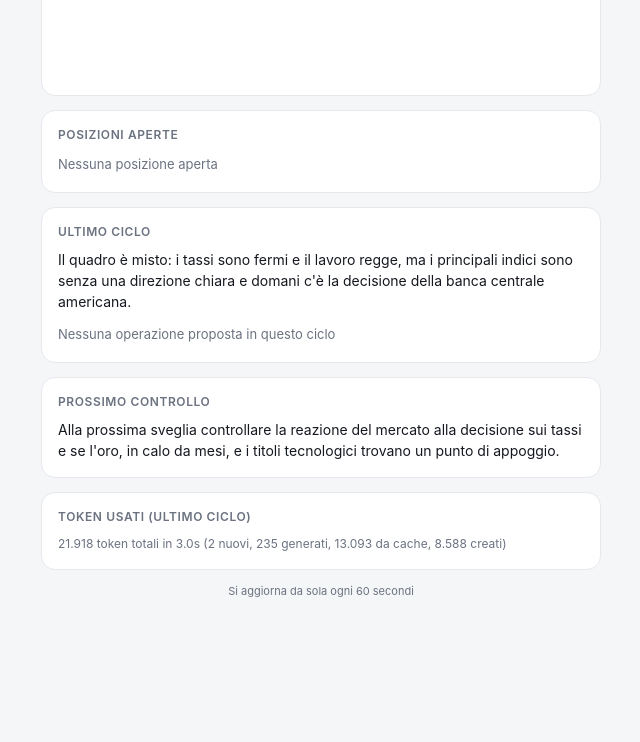
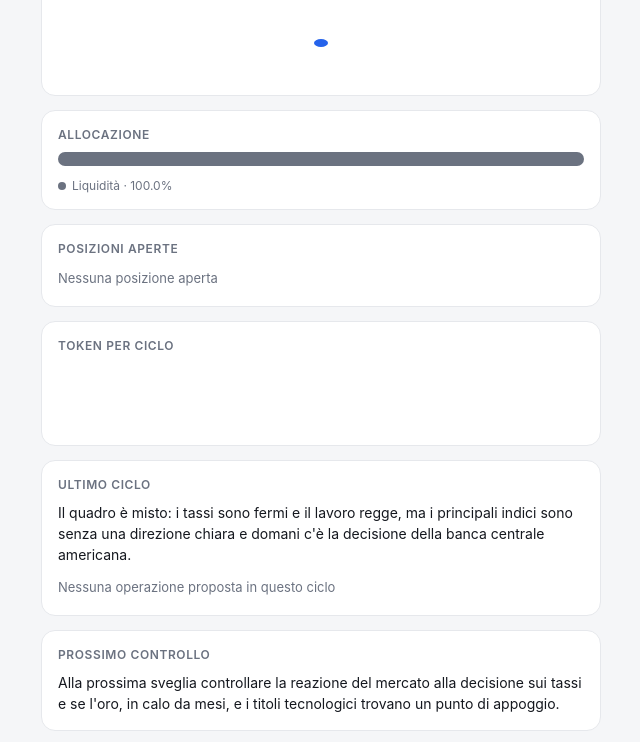
Before and after one commit to andreamassimi1998/trader-pro-dashboard, a plain HTML site: page index.html in a window 1280 px wide. Shown: the part 132-874 px from the top of the page, without its empty margins (319-959 px from the left). Before the commit the page ends 800 px from the top, so only its background shows below. Drawn offline with Linux system fonts and the light colour scheme.

Commit message:
Aggiunge grafici: allocazione portafoglio e token per ciclo
Corregge anche il grafico equity quando c'è un solo punto storico
(prima restava vuoto) e chiarisce che lo stato del mercato è quello
dell'ultimo ciclo, non un controllo in tempo reale.

Co-Authored-By: Claude Sonnet 5 <noreply@anthropic.com>

```diff
--- a/index.html
+++ b/index.html
@@ -100,6 +100,15 @@
   .text-block { font-size: 14px; line-height: 1.5; }
   .tokens { font-size: 12px; color: var(--text-dim); line-height: 1.6; }
   .refresh-note { text-align: center; font-size: 11px; color: var(--text-dim); margin-top: 8px; }
+
+  .alloc-bar { display: flex; width: 100%; height: 14px; border-radius: 7px; overflow: hidden; background: var(--badge-bg); }
+  .alloc-bar span { height: 100%; }
+  .alloc-legend { display: flex; flex-wrap: wrap; gap: 10px 16px; margin-top: 12px; }
+  .alloc-item { display: flex; align-items: center; gap: 6px; font-size: 12px; color: var(--text-dim); }
+  .alloc-dot { width: 8px; height: 8px; border-radius: 50%; flex-shrink: 0; }
+
+  svg.bars { width: 100%; height: 60px; display: block; }
+  .bars-caption { font-size: 11px; color: var(--text-dim); margin-top: 6px; }
   .error-banner {
     display: none;
     background: var(--badge-bg);
@@ -127,8 +136,20 @@
     </div>
 
     <div class="card">
+      <h2>Allocazione</h2>
+      <div class="alloc-bar" id="alloc-bar"></div>
+      <div class="alloc-legend" id="alloc-legend"></div>
+    </div>
+
+    <div class="card">
       <h2>Posizioni aperte</h2>
       <div id="positions"><div class="empty">Caricamento…</div></div>
+    </div>
+
+    <div class="card">
+      <h2>Token per ciclo</h2>
+      <svg class="bars" id="token-bars" viewBox="0 0 300 60" preserveAspectRatio="none"></svg>
+      <div class="bars-caption" id="token-bars-caption"></div>
     </div>
 
     <div class="card">
@@ -169,9 +190,23 @@
     failed: "Invio fallito",
   };
 
+  // Tavolozza fissa per i titoli in portafoglio, stabile tra un aggiornamento e l'altro
+  // (non dipende dall'ordine in cui arrivano le posizioni).
+  const PALETTE = ["#2563eb", "#f59e0b", "#8b5cf6", "#06b6d4", "#ec4899", "#84cc16", "#f97316", "#14b8a6"];
+  function colorFor(symbol) {
+    let hash = 0;
+    for (let i = 0; i < symbol.length; i++) hash = (hash * 31 + symbol.charCodeAt(i)) >>> 0;
+    return PALETTE[hash % PALETTE.length];
+  }
+
   function renderChart(history) {
     const svg = document.getElementById("chart");
-    if (!history || history.length < 2) { svg.innerHTML = ""; return; }
+    if (!history || history.length === 0) { svg.innerHTML = ""; return; }
+    if (history.length === 1) {
+      // Un solo punto: nessuna linea disegnabile, mostra solo un pallino così non sembra rotto.
+      svg.innerHTML = `<circle cx="150" cy="36" r="4" fill="var(--accent)"></circle>`;
+      return;
+    }
     const values = history.map((pt) => pt.equity);
     const min = Math.min(...values), max = Math.max(...values);
     const range = max - min || 1;
@@ -188,6 +223,46 @@
       <polygon points="${coords[0][0]},${h} ${line} ${coords[coords.length - 1][0]},${h}" fill="${color}" opacity="0.12"></polygon>
       <polyline points="${line}" fill="none" stroke="${color}" stroke-width="2" stroke-linejoin="round" stroke-linecap="round"></polyline>
     `;
+  }
+
+  function renderAllocation(account, positions) {
+    const bar = document.getElementById("alloc-bar");
+    const legend = document.getElementById("alloc-legend");
+    const equity = account.equity || 0;
+    if (equity <= 0) { bar.innerHTML = ""; legend.innerHTML = ""; return; }
+
+    const investedValue = positions.reduce((sum, p) => sum + p.marketValue, 0);
+    const cashValue = Math.max(0, equity - investedValue);
+    const segments = [
+      ...positions.map((p) => ({ label: p.name, value: p.marketValue, color: colorFor(p.symbol) })),
+      { label: "Liquidità", value: cashValue, color: "var(--text-dim)" },
+    ].filter((s) => s.value > 0);
+
+    bar.innerHTML = segments.map((s) => `<span style="width:${(s.value / equity) * 100}%; background:${s.color};"></span>`).join("");
+    legend.innerHTML = segments
+      .map((s) => `<div class="alloc-item"><span class="alloc-dot" style="background:${s.color};"></span>${s.label} · ${((s.value / equity) * 100).toFixed(1)}%</div>`)
+      .join("");
+  }
+
+  function renderTokenBars(history) {
+    const svg = document.getElementById("token-bars");
+    const caption = document.getElementById("token-bars-caption");
+    const points = (history || []).filter((pt) => typeof pt.tokensTotal === "number").slice(-20);
+    if (points.length === 0) { svg.innerHTML = ""; caption.textContent = ""; return; }
+
+    const max = Math.max(...points.map((pt) => pt.tokensTotal), 1);
+    const w = 300, h = 60, gap = 3;
+    const barWidth = (w - gap * (points.length - 1)) / points.length;
+    svg.innerHTML = points
+      .map((pt, i) => {
+        const barHeight = Math.max(2, (pt.tokensTotal / max) * h);
+        const x = i * (barWidth + gap);
+        const y = h - barHeight;
+        return `<rect x="${x}" y="${y}" width="${barWidth}" height="${barHeight}" rx="2" fill="var(--accent)"></rect>`;
+      })
+      .join("");
+    const total = points.reduce((sum, pt) => sum + pt.tokensTotal, 0);
+    caption.textContent = `Ultimi ${points.length} cicli · ${total.toLocaleString("it-IT")} token in totale`;
   }
 
   function renderPositions(positions) {
@@ -243,8 +318,11 @@
       document.getElementById("updated").textContent = fmtDate(latest.updatedAtIso);
       document.getElementById("equity").textContent = fmtMoney(latest.account.equity);
       document.getElementById("equity-sub").innerHTML =
-        `<span class="pill ${latest.marketOpen ? "open" : "closed"}">${latest.marketOpen ? "Mercato aperto" : "Mercato chiuso"}</span> &nbsp;${latest.slot ?? ""}`;
+        `<span class="pill ${latest.marketOpen ? "open" : "closed"}">${latest.marketOpen ? "Mercato aperto" : "Mercato chiuso"}</span> ` +
+        `&nbsp;${latest.slot ?? ""} <span style="opacity:0.7">(all'ultimo ciclo)</span>`;
       renderChart(history);
+      renderAllocation(latest.account, latest.positions);
+      renderTokenBars(history);
       renderPositions(latest.positions);
       document.getElementById("market-view").textContent = latest.marketView ?? "—";
       renderOperations(latest.operations);
```
